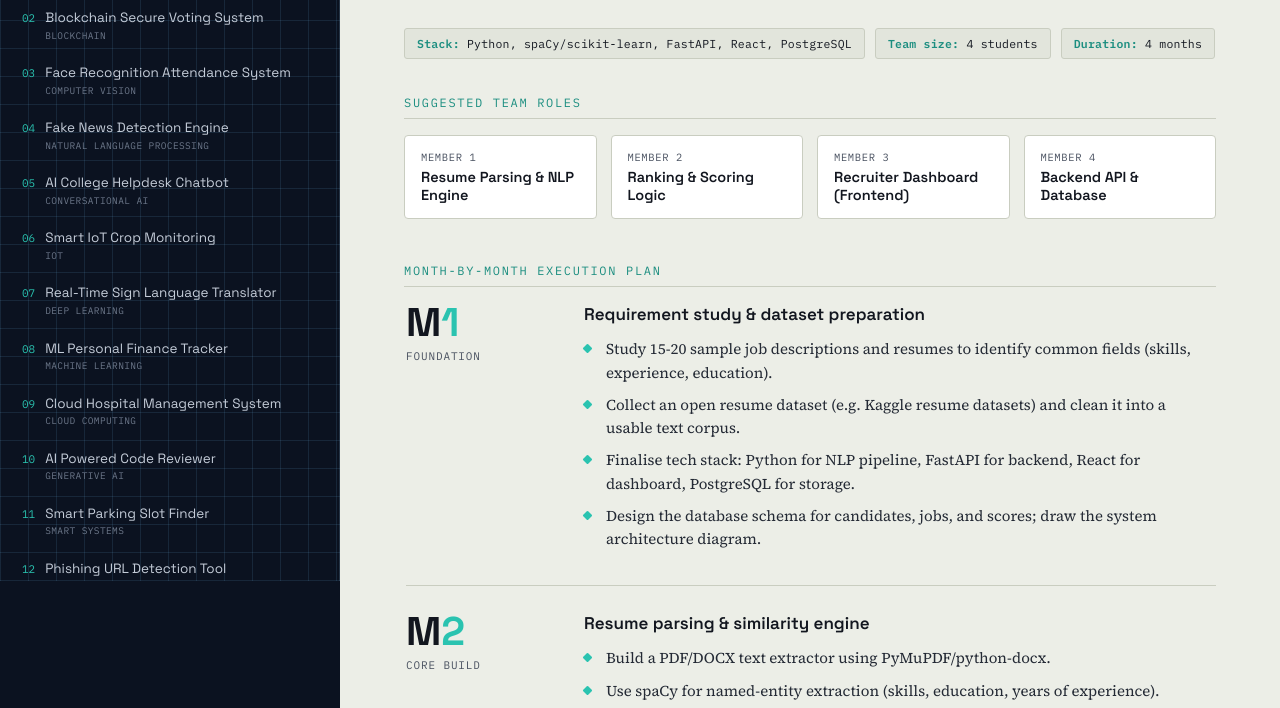
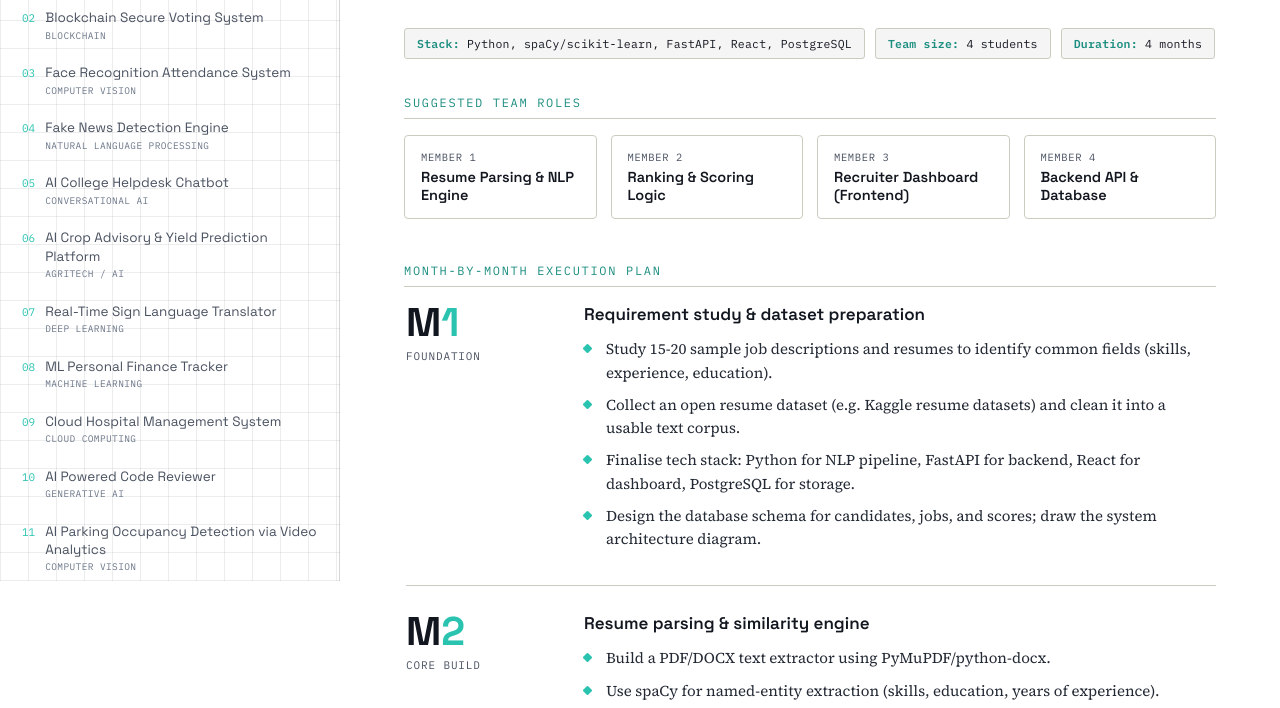
Before and after one commit to abhii802/CSE518-7a, a plain HTML site: page index.html in a window 1280 px wide. Shown: the part 219-927 px from the top of the page. Drawn offline with Linux system fonts and the light colour scheme.

Commit message:
Update index.html

```diff
--- a/index.html
+++ b/index.html
@@ -8,11 +8,11 @@
 <link href="https://fonts.googleapis.com/css2?family=Space+Grotesk:wght@400;500;600;700&family=Source+Serif+4:opsz,wght@8..60,400;8..60,600&family=IBM+Plex+Mono:wght@400;500;600&display=swap" rel="stylesheet">
 <style>
   :root{
-    --navy:#0B1220;
-    --navy-2:#101B2D;
-    --grid-line:rgba(90,150,190,0.16);
-    --paper:#ECEEE7;
-    --paper-2:#E2E5DC;
+    --navy:#FFFFFF;
+    --navy-2:#F5F5F5;
+    --grid-line:rgba(18,22,31,0.08);
+    --paper:#FFFFFF;
+    --paper-2:#F5F5F5;
     --ink:#12161F;
     --ink-soft:#4A5261;
     --teal:#2AC3B0;
@@ -23,7 +23,7 @@
   *{box-sizing:border-box;}
   html,body{margin:0;padding:0;}
   body{
-    background:var(--navy);
+    background:#FFFFFF;
     font-family:'Source Serif 4', serif;
     color:var(--ink);
     -webkit-font-smoothing:antialiased;
@@ -47,11 +47,11 @@
     top:0;
     height:100vh;
     overflow-y:auto;
-    border-right:1px solid rgba(255,255,255,0.06);
+    border-right:1px solid rgba(18,22,31,0.1);
   }
   .brand{
     padding:0 24px 20px;
-    border-bottom:1px solid rgba(255,255,255,0.08);
+    border-bottom:1px solid rgba(18,22,31,0.12);
     margin-bottom:10px;
   }
   .brand .eyebrow{
@@ -63,7 +63,7 @@
   }
   .brand h1{
     font-family:'Space Grotesk', sans-serif;
-    color:#F4F6F2;
+    color:var(--ink);
     font-size:22px;
     line-height:1.25;
     margin:8px 0 6px;
@@ -72,7 +72,7 @@
   .brand p{
     font-family:'IBM Plex Mono', monospace;
     font-size:11.5px;
-    color:#8B97A8;
+    color:var(--ink-soft);
     margin:0;
     line-height:1.6;
   }
@@ -92,17 +92,17 @@
     cursor:pointer;
     padding:10px 12px;
     border-radius:4px;
-    color:#C4CCD8;
+    color:var(--ink-soft);
     font-family:'Space Grotesk', sans-serif;
     font-size:13.5px;
     line-height:1.35;
     margin-bottom:2px;
     transition:background .15s ease, color .15s ease;
   }
-  .tab-item:hover{ background:rgba(42,195,176,0.08); color:#fff; }
+  .tab-item:hover{ background:rgba(42,195,176,0.08); color:var(--ink); }
   .tab-item.active{
     background:rgba(42,195,176,0.14);
-    color:#fff;
+    color:var(--ink);
     box-shadow:inset 3px 0 0 var(--teal);
   }
   .tab-item .num{
@@ -342,8 +342,9 @@
     margin-top:44px;
     padding:18px 22px;
     background:var(--navy-2);
+    border:1px solid var(--rule);
     border-radius:6px;
-    color:#DCE3EC;
+    color:var(--ink);
   }
   .deliverable-note .dl-label{
     font-family:'IBM Plex Mono', monospace;
@@ -530,31 +531,31 @@ const PROJECTS = [
   ]
 },
 {
-  code:"CSE-706", domain:"IoT", title:"Smart IoT Crop Monitoring",
-  brief:"An IoT-based system using soil moisture, temperature, and humidity sensors to monitor farmland remotely, with automated irrigation alerts sent to a mobile-friendly dashboard.",
-  stack:"Arduino/ESP32, DHT11, Soil Moisture Sensor, MQTT, Node.js, React",
-  roles:["Sensor Circuit & Firmware","IoT Communication (MQTT/Cloud)","Backend & Alert Logic","Dashboard Frontend"],
+  code:"CSE-706", domain:"AgriTech / AI", title:"AI Crop Advisory & Yield Prediction Platform",
+  brief:"A web platform that uses public weather, soil, and satellite data APIs together with machine learning to give farmers real-time crop-health insights, irrigation advice, and yield predictions — entirely software-based, with no custom hardware to build or maintain.",
+  stack:"Python, scikit-learn/TensorFlow, Flask, OpenWeatherMap API, Sentinel Hub/NASA POWER API, React",
+  roles:["ML Model Design (Yield Prediction)","Weather & Satellite Data Pipeline","Backend & Advisory Logic","Farmer-Facing Dashboard Frontend"],
   months:[
-    {label:"Foundation", title:"Hardware setup & wiring",
-      steps:["Procure low-cost components: ESP32 board, DHT11 sensor, soil moisture sensor, relay module.",
-        "Study ESP32 programming basics using Arduino IDE and sensor datasheets.",
-        "Wire sensors to ESP32 and write firmware to read moisture, temperature, and humidity values.",
-        "Set up an MQTT broker (free tier of HiveMQ/Mosquitto) for sensor data transmission."]},
-    {label:"Core Build", title:"Data pipeline & automation logic",
-      steps:["Program ESP32 to publish sensor readings to MQTT topics at fixed intervals.",
-        "Build a Node.js subscriber service that stores incoming readings into a database (MongoDB/InfluxDB).",
-        "Implement threshold-based logic: trigger a relay to simulate irrigation pump when soil moisture is low.",
-        "Add SMS/email alert integration (using free APIs like Twilio trial/EmailJS) for critical thresholds."]},
-    {label:"Integration", title:"Dashboard & visualization",
-      steps:["Build a React dashboard showing live sensor readings and historical trend charts.",
-        "Add manual override toggle to switch irrigation on/off remotely from the dashboard.",
-        "Implement multi-field/multi-sensor support so the system scales to several farm zones.",
-        "Add a mobile-responsive layout for field-side viewing on phones."]},
-    {label:"Finish Line", title:"Field testing & documentation",
-      steps:["Deploy the hardware in a real or simulated small garden/farm patch for live testing.",
-        "Calibrate sensor thresholds based on actual soil and crop-type data.",
-        "Test system reliability over multiple days, including power-loss/reconnection handling.",
-        "Document hardware wiring diagrams, cost sheet, and prepare final demo."]}
+    {label:"Foundation", title:"Data sourcing & problem framing",
+      steps:["Study publicly available agricultural datasets (Kaggle crop-yield datasets, data.gov.in) and identify usable weather/soil parameters.",
+        "Set up free-tier API access for weather forecasts (OpenWeatherMap) and satellite vegetation indices (Sentinel Hub/NASA POWER).",
+        "Design the system architecture: data ingestion -> preprocessing -> ML prediction -> advisory rules -> dashboard.",
+        "Sketch the farmer-facing dashboard covering crop selection, region input, and advisory output."]},
+    {label:"Core Build", title:"Prediction models & advisory logic",
+      steps:["Train a regression model (Random Forest/XGBoost) on historical yield data using rainfall, temperature, and soil parameters as features.",
+        "Build a rule-based irrigation advisory engine combining live weather forecast with crop-specific water-requirement tables.",
+        "Integrate satellite-derived vegetation index (NDVI) data to flag crop-health anomalies for a selected farm region.",
+        "Implement a pest/disease risk-scoring module based on temperature-humidity combinations known to favour common pests."]},
+    {label:"Integration", title:"Backend API & dashboard",
+      steps:["Build a Flask REST API exposing yield-prediction, irrigation-advice, and health-risk endpoints.",
+        "Build a React dashboard where a farmer selects crop type and region to view predictions, alerts, and advisory in plain language.",
+        "Add a historical trend view comparing predicted vs. actual yield across past seasons for validation.",
+        "Add multilingual support (English/Hindi) for advisory text to widen accessibility."]},
+    {label:"Finish Line", title:"Validation & documentation",
+      steps:["Validate yield-prediction accuracy against held-out historical data and report error metrics (RMSE/MAE).",
+        "Run a feedback session with agriculture-focused faculty or extension contacts to sanity-check advisory outputs.",
+        "Deploy the platform on a free-tier host (Render/Vercel) for live demonstration.",
+        "Prepare the final report with model evaluation, data-source documentation, and demo walkthrough."]}
   ]
 },
 {
@@ -670,31 +671,31 @@ const PROJECTS = [
   ]
 },
 {
-  code:"CSE-711", domain:"Smart Systems", title:"Smart Parking Slot Finder",
-  brief:"An IoT and app-based system that detects free/occupied parking slots using ultrasonic sensors and guides drivers to the nearest available slot via a mobile-friendly app.",
-  stack:"Arduino/ESP32, Ultrasonic Sensors, Node.js, MQTT, React Native/React",
-  roles:["Sensor Hardware & Firmware","Slot-Status Communication Layer","Backend & Slot Allocation Logic","User App/Web Interface"],
+  code:"CSE-711", domain:"Computer Vision", title:"AI Parking Occupancy Detection via Video Analytics",
+  brief:"A software-only system that analyses live or recorded parking-lot camera footage using computer vision to detect free/occupied slots in real time and guide drivers via a web app — no custom sensor hardware to build.",
+  stack:"Python, OpenCV, YOLOv8, Flask, React",
+  roles:["Video Processing & Object Detection","Slot-Mapping & Occupancy Logic","Backend API & Real-Time Updates","Driver-Facing Web App"],
   months:[
-    {label:"Foundation", title:"Hardware planning & prototype layout",
-      steps:["Design a small-scale parking lot prototype (8-12 slots) using cardboard/acrylic model.",
-        "Procure ultrasonic sensors (HC-SR04), ESP32 boards, and LEDs for slot indicators.",
-        "Wire each slot's sensor to detect vehicle presence and test basic distance readings.",
-        "Set up an MQTT broker for transmitting slot-status updates."]},
-    {label:"Core Build", title:"Status pipeline & allocation logic",
-      steps:["Program ESP32 to publish occupied/free status per slot to MQTT topics in real time.",
-        "Build a Node.js service subscribing to MQTT and maintaining live slot-status in a database.",
-        "Implement a slot-recommendation algorithm suggesting the nearest free slot to the entrance.",
-        "Add entry/exit gate simulation logic using additional sensors or manual triggers."]},
-    {label:"Integration", title:"User app & admin view",
-      steps:["Build a mobile-friendly React/React Native app showing a live slot map with colour-coded status.",
-        "Add slot reservation feature so a user can lock a slot for a short time before arrival.",
-        "Build an admin view for lot managers to see occupancy trends and peak hours.",
-        "Add push/browser notifications when a reserved slot is about to expire."]},
+    {label:"Foundation", title:"Setup & slot mapping",
+      steps:["Source public parking-lot video datasets (PKLot, CNRPark) or use a webcam feed of a mock layout for testing.",
+        "Set up a Python environment with OpenCV and a pretrained YOLOv8 model for vehicle detection.",
+        "Manually annotate parking-slot boundaries on sample video frames to define a slot-coordinate map.",
+        "Design the system architecture: video frame -> vehicle detection -> slot-overlap check -> status update -> app."]},
+    {label:"Core Build", title:"Detection & occupancy logic",
+      steps:["Run YOLOv8 inference on video frames to detect vehicles and their bounding boxes.",
+        "Implement slot-occupancy logic comparing detected vehicle boxes against the annotated slot map.",
+        "Add temporal smoothing (majority vote over recent frames) to reduce flicker in occupancy status.",
+        "Log per-slot occupancy history with timestamps for analytics."]},
+    {label:"Integration", title:"Backend & driver app",
+      steps:["Build a Flask backend that processes video streams and exposes live slot-status via a WebSocket/REST API.",
+        "Build a React web app showing a live colour-coded slot map and directing drivers to the nearest free slot.",
+        "Add a slot-reservation feature letting a user temporarily hold a slot before arrival.",
+        "Add an admin analytics view showing occupancy trends and peak hours."]},
     {label:"Finish Line", title:"Testing & demonstration",
-      steps:["Test the physical prototype with simulated vehicles (toy cars/objects) across all slots.",
-        "Measure sensor reliability and fix false readings from ambient interference.",
-        "Prepare a short demo video showing the full flow: sensor detection to app booking.",
-        "Document hardware schematics, cost breakdown, and final project report."]}
+      steps:["Test detection accuracy across different lighting/weather conditions in the dataset and measure precision/recall.",
+        "Tune detection thresholds and slot-overlap rules to reduce false positives/negatives.",
+        "Deploy the system on a free-tier host and prepare a recorded demo processed live.",
+        "Document the detection pipeline, dataset sources, and evaluation metrics in the final report."]}
   ]
 },
 {
@@ -894,31 +895,31 @@ const PROJECTS = [
   ]
 },
 {
-  code:"CSE-719", domain:"Smart City", title:"Smart Waste Collection System",
-  brief:"An IoT-based waste management solution using ultrasonic fill-level sensors on bins, optimising collection routes for garbage trucks via a live monitoring dashboard.",
-  stack:"Arduino/ESP32, Ultrasonic Sensors, MQTT, Node.js, Google Maps API (free tier), React",
-  roles:["Bin Sensor Hardware & Firmware","Fill-Level Data Pipeline","Route Optimisation Backend","Monitoring Dashboard Frontend"],
+  code:"CSE-719", domain:"Computer Vision / Sustainability", title:"AI Waste Sorting & Smart Collection Route Planner",
+  brief:"A software platform combining an image-classification app that tells users how to sort waste (recyclable/organic/hazardous) with a route-optimisation dashboard that plans efficient collection routes from crowdsourced bin-status reports — no custom hardware required.",
+  stack:"Python, TensorFlow/Keras, Flask, Google Maps API (free tier), React",
+  roles:["Waste Image Classification Model","Crowdsourced Bin-Status Backend","Route Optimisation Logic","Mobile-Friendly Web App"],
   months:[
-    {label:"Foundation", title:"Prototype hardware & data flow design",
-      steps:["Build a small prototype: 4-6 mock bins fitted with ultrasonic sensors measuring fill level.",
-        "Program ESP32 boards to read fill-level distance and publish readings via MQTT.",
-        "Set up an MQTT broker and a Node.js subscriber storing readings with bin ID and location.",
-        "Design the database schema for bins, fill-history, and truck routes."]},
-    {label:"Core Build", title:"Threshold logic & basic optimisation",
-      steps:["Implement fill-level percentage calculation and a threshold to mark a bin as 'needs collection'.",
-        "Build a simple nearest-neighbour/greedy route-optimisation algorithm ordering bins that need collection.",
-        "Integrate a free-tier maps API to visualise bin locations and suggested collection route.",
-        "Add historical fill-rate tracking to predict which bins will need collection soon."]},
-    {label:"Integration", title:"Dashboard & alerts",
-      steps:["Build a React dashboard showing a live map of bin locations colour-coded by fill level.",
-        "Add automatic alerts (dashboard/email) when a bin crosses the critical fill threshold.",
-        "Add a route-view page showing the optimised collection path for the day's full bins.",
+    {label:"Foundation", title:"Dataset & architecture design",
+      steps:["Source public waste-classification datasets (TrashNet, Kaggle garbage-classification) covering recyclable, organic, and hazardous categories.",
+        "Set up a TensorFlow/Keras environment and study transfer learning with a pretrained CNN (MobileNet/ResNet).",
+        "Design the system architecture: image upload -> classification -> sorting guidance, and crowdsourced report -> route engine.",
+        "Sketch the mobile-friendly web app covering the classifier screen and the citizen bin-report screen."]},
+    {label:"Core Build", title:"Classification model & reporting backend",
+      steps:["Fine-tune a pretrained CNN on the waste-classification dataset to sort uploaded images into disposal categories.",
+        "Build an in-app guidance module explaining correct disposal for each detected category.",
+        "Build a Flask backend allowing citizens to submit a 'bin full' report with location, replacing physical fill-sensors.",
+        "Store crowdsourced reports with timestamp and location in a database for route planning."]},
+    {label:"Integration", title:"Route optimisation & dashboard",
+      steps:["Implement a nearest-neighbour/greedy route-optimisation algorithm ordering bins reported as full for a collection run.",
+        "Integrate a free-tier maps API to visualise reported bin locations and the suggested collection route.",
+        "Build a React dashboard for collection staff showing today's optimised route and report-volume trends.",
         "Add a simple driver-facing mobile view listing today's stops in order."]},
     {label:"Finish Line", title:"Testing & documentation",
-      steps:["Test the physical prototype by simulating bins filling up and verifying correct alerting.",
-        "Validate route optimisation against a manually planned route for time/distance savings.",
-        "Document hardware wiring, algorithm logic, and cost estimates for scaling to a real locality.",
-        "Prepare the final report and a live demo of sensor-to-dashboard-to-route flow."]}
+      steps:["Evaluate classifier accuracy on a held-out test set and report confusion-matrix results per category.",
+        "Simulate a batch of crowdsourced bin reports to validate route-optimisation output against a manual route.",
+        "Deploy both the classifier app and the route dashboard on a free-tier host for a live demo.",
+        "Prepare the final report covering model evaluation, system architecture, and cost-free scalability notes."]}
   ]
 },
 {
```
